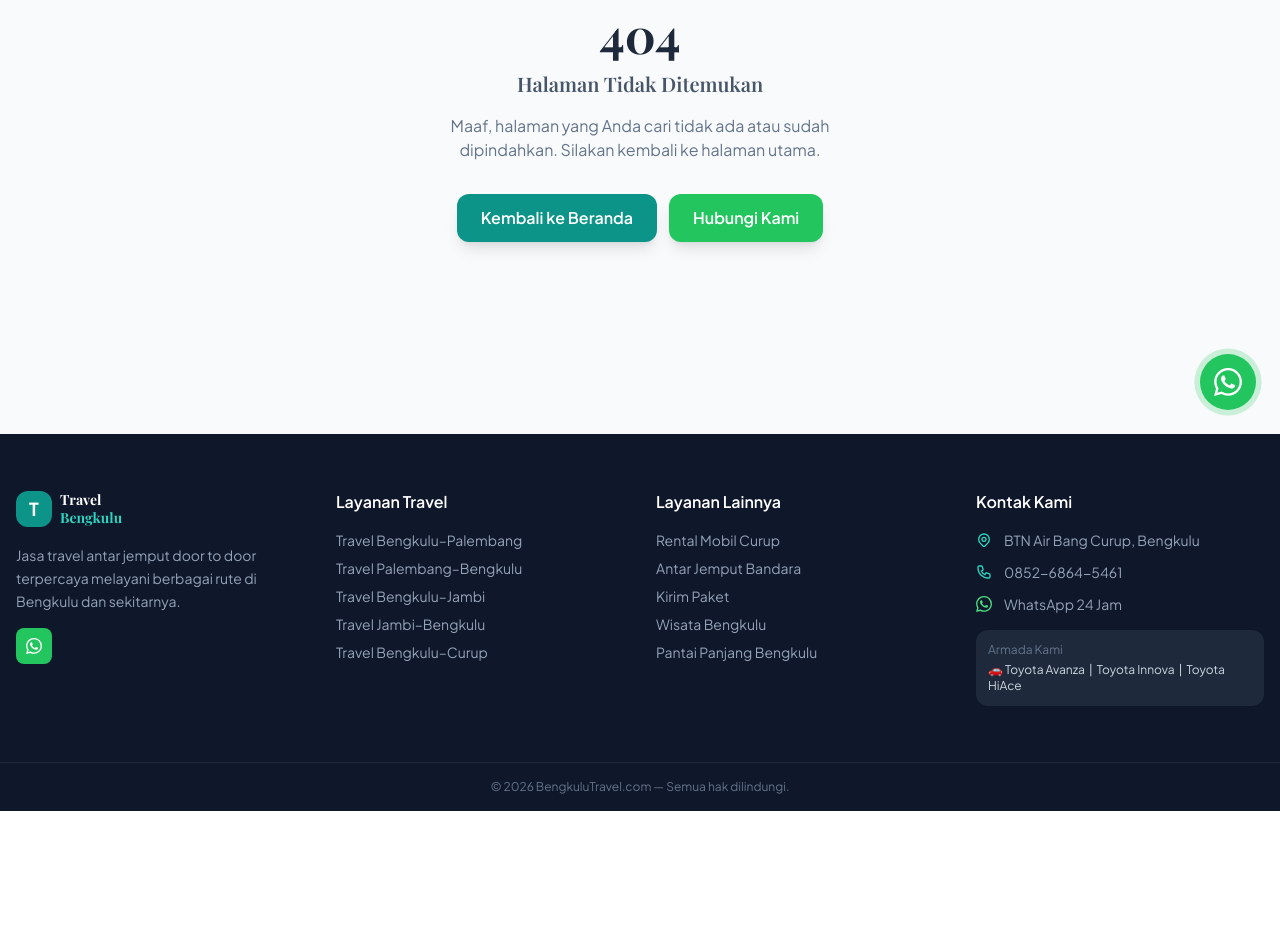
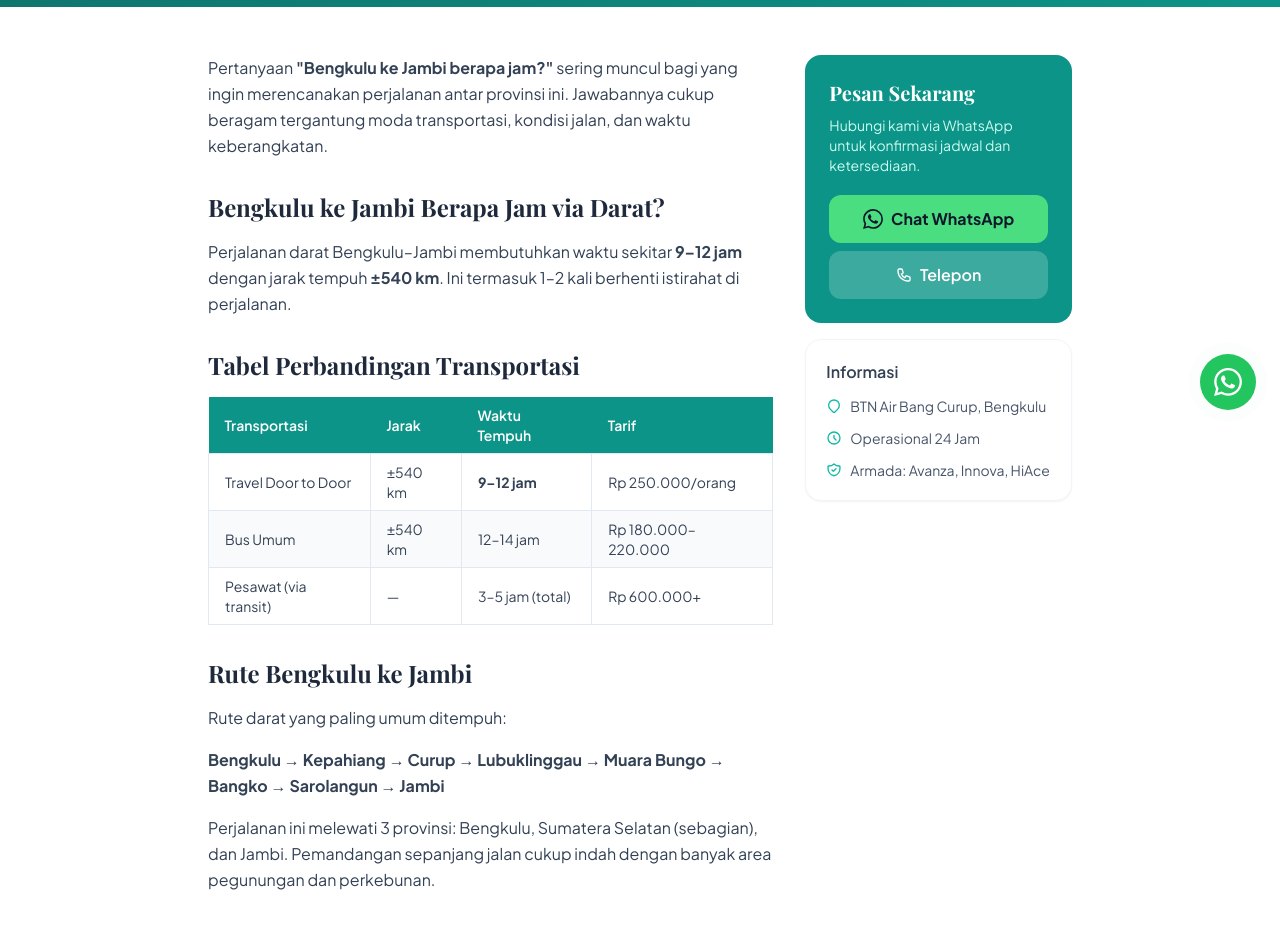
Before and after one commit to aspanrio-stack/Travel-bengkulu-V6, a Next.js app: page /bengkulu-ke-jambi-berapa-jam in a window 1280 px wide. Before the commit this address had no page. Shown: the part 366-1296 px from the top of the page. Before the commit the page ends 1177 px from the top, so only its background shows below. Built offline with nearby package versions, Linux system fonts and the light colour scheme.

Commit message:
Add files via upload

```diff
--- /dev/null
+++ b/src/app/bengkulu-ke-jambi-berapa-jam/page.tsx
@@ -0,0 +1,113 @@
+import type { Metadata } from 'next';
+import ArticleLayout from '@/components/ArticleLayout';
+
+export const metadata: Metadata = {
+  title: 'Bengkulu ke Jambi Berapa Jam? Jarak & Rute Lengkap 2025',
+  description:
+    'Bengkulu ke Jambi berapa jam? Jaraknya ±540 km, waktu tempuh 9–12 jam via darat. Info rute, kondisi jalan, tips perjalanan & travel door to door Rp 250.000.',
+  alternates: { canonical: 'https://www.bengkulutravel.com/bengkulu-ke-jambi-berapa-jam' },
+};
+
+export default function BengkuluKeJambiBerapaJam() {
+  return (
+    <ArticleLayout
+      title="Bengkulu ke Jambi Berapa Jam?"
+      description="Info lengkap jarak, waktu tempuh, rute terbaik, dan tips perjalanan Bengkulu ke Jambi."
+      breadcrumbs={[{ label: 'Artikel' }, { label: 'Bengkulu ke Jambi Berapa Jam' }]}
+      badge="🕐 Info Perjalanan"
+    >
+      <p>
+        Pertanyaan <strong>"Bengkulu ke Jambi berapa jam?"</strong> sering muncul bagi yang ingin merencanakan perjalanan antar provinsi ini. Jawabannya cukup beragam tergantung moda transportasi, kondisi jalan, dan waktu keberangkatan.
+      </p>
+
+      <h2>Bengkulu ke Jambi Berapa Jam via Darat?</h2>
+      <p>
+        Perjalanan darat Bengkulu–Jambi membutuhkan waktu sekitar <strong>9–12 jam</strong> dengan jarak tempuh <strong>±540 km</strong>. Ini termasuk 1–2 kali berhenti istirahat di perjalanan.
+      </p>
+
+      <h2>Tabel Perbandingan Transportasi</h2>
+      <table>
+        <thead>
+          <tr>
+            <th>Transportasi</th>
+            <th>Jarak</th>
+            <th>Waktu Tempuh</th>
+            <th>Tarif</th>
+          </tr>
+        </thead>
+        <tbody>
+          <tr>
+            <td>Travel Door to Door</td>
+            <td>±540 km</td>
+            <td><strong>9–12 jam</strong></td>
+            <td>Rp 250.000/orang</td>
+          </tr>
+          <tr>
+            <td>Bus Umum</td>
+            <td>±540 km</td>
+            <td>12–14 jam</td>
+            <td>Rp 180.000–220.000</td>
+          </tr>
+          <tr>
+            <td>Pesawat (via transit)</td>
+            <td>—</td>
+            <td>3–5 jam (total)</td>
+            <td>Rp 600.000+</td>
+          </tr>
+        </tbody>
+      </table>
+
+      <h2>Rute Bengkulu ke Jambi</h2>
+      <p>Rute darat yang paling umum ditempuh:</p>
+      <p>
+        <strong>Bengkulu → Kepahiang → Curup → Lubuklinggau → Muara Bungo → Bangko → Sarolangun → Jambi</strong>
+      </p>
+      <p>
+        Perjalanan ini melewati 3 provinsi: Bengkulu, Sumatera Selatan (sebagian), dan Jambi. Pemandangan sepanjang jalan cukup indah dengan banyak area pegunungan dan perkebunan.
+      </p>
+
+      <h2>Kondisi Jalan Bengkulu – Jambi</h2>
+      <ul>
+        <li><strong>Bengkulu → Curup</strong>: Jalan berkelok di pegunungan, butuh kehati-hatian terutama saat hujan</li>
+        <li><strong>Curup → Lubuklinggau</strong>: Jalan nasional yang baik dan relatif lurus</li>
+        <li><strong>Lubuklinggau → Muara Bungo</strong>: Jalan trans-Sumatera, kondisi baik namun ada tikungan tajam</li>
+        <li><strong>Muara Bungo → Jambi</strong>: Jalan nasional yang cukup baik, semakin mendekati Jambi semakin ramai</li>
+      </ul>
+
+      <h2>Kota yang Dilewati dari Bengkulu ke Jambi</h2>
+      <ul>
+        <li><strong>Curup</strong> — Ibukota Rejang Lebong, cocok untuk istirahat makan pagi</li>
+        <li><strong>Lubuklinggau</strong> — Kota besar, banyak SPBU dan restoran</li>
+        <li><strong>Muara Bungo</strong> — Kota transit di Jambi, cocok untuk istirahat siang</li>
+        <li><strong>Bangko</strong> — Dekat dengan Geopark Merangin yang terkenal</li>
+        <li><strong>Sarolangun</strong> — Kota terakhir sebelum Kota Jambi</li>
+      </ul>
+
+      <h2>Tips Perjalanan Bengkulu ke Jambi</h2>
+      <ul>
+        <li><strong>Berangkat dini hari</strong> pukul 05.00–06.00 WIB agar tiba sore di Jambi</li>
+        <li><strong>Hindari perjalanan malam</strong> di segmen Bengkulu–Curup karena jalan berkelok dan minim penerangan</li>
+        <li><strong>Isi BBM penuh</strong> sebelum berangkat — SPBU tersedia tapi kadang antri</li>
+        <li><strong>Bawa bekal</strong> minuman dan snack untuk perjalanan 10+ jam</li>
+        <li><strong>Pesan travel H-1</strong> terutama saat akhir pekan dan hari libur</li>
+      </ul>
+
+      <h2>FAQ Bengkulu ke Jambi</h2>
+
+      <h3>Bengkulu ke Jambi berapa km jaraknya?</h3>
+      <p>Jarak Bengkulu ke Jambi via darat sekitar <strong>540–580 km</strong> tergantung rute yang diambil.</p>
+
+      <h3>Jambi ke Bengkulu berapa jam naik travel?</h3>
+      <p>Dengan travel door to door, perjalanan Jambi–Bengkulu (atau sebaliknya) membutuhkan waktu <strong>9–12 jam</strong> termasuk berhenti istirahat.</p>
+
+      <h3>Berapa ongkos travel Bengkulu ke Jambi?</h3>
+      <p>Tarif travel Bengkulu–Jambi di layanan kami <strong>Rp 250.000 per orang</strong>, sudah termasuk jemput di rumah dan antar ke tujuan.</p>
+
+      <h3>Apakah ada travel Bengkulu Jambi setiap hari?</h3>
+      <p>Ya, kami melayani rute ini <strong>setiap hari</strong>. Hubungi kami via WhatsApp untuk konfirmasi jadwal keberangkatan.</p>
+
+      <h3>Bengkulu ke Jambi lewat mana yang paling cepat?</h3>
+      <p>Rute tercepat adalah via Curup–Lubuklinggau–Muara Bungo–Jambi. Hindari rute memutar karena justru lebih lama.</p>
+    </ArticleLayout>
+  );
+}
```
